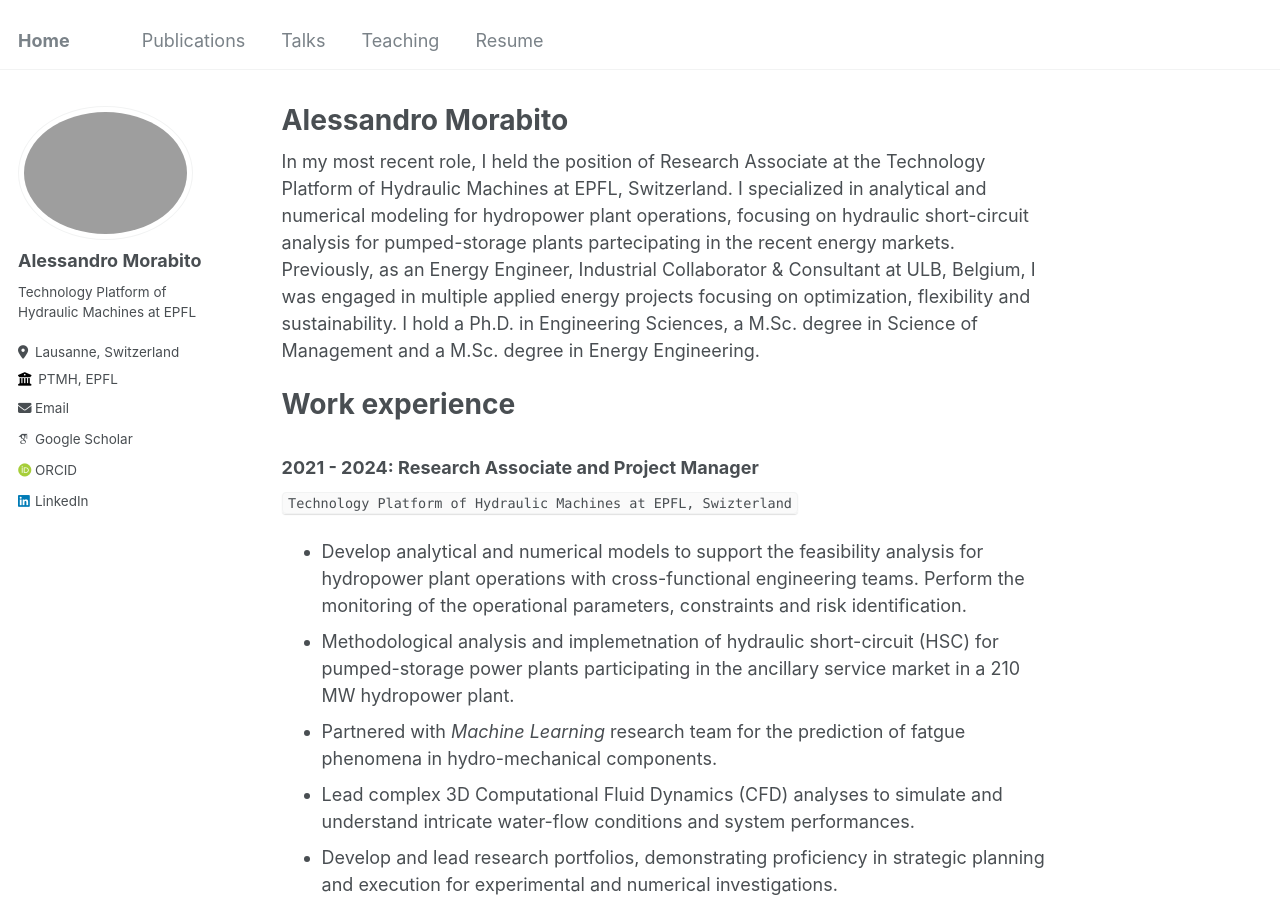
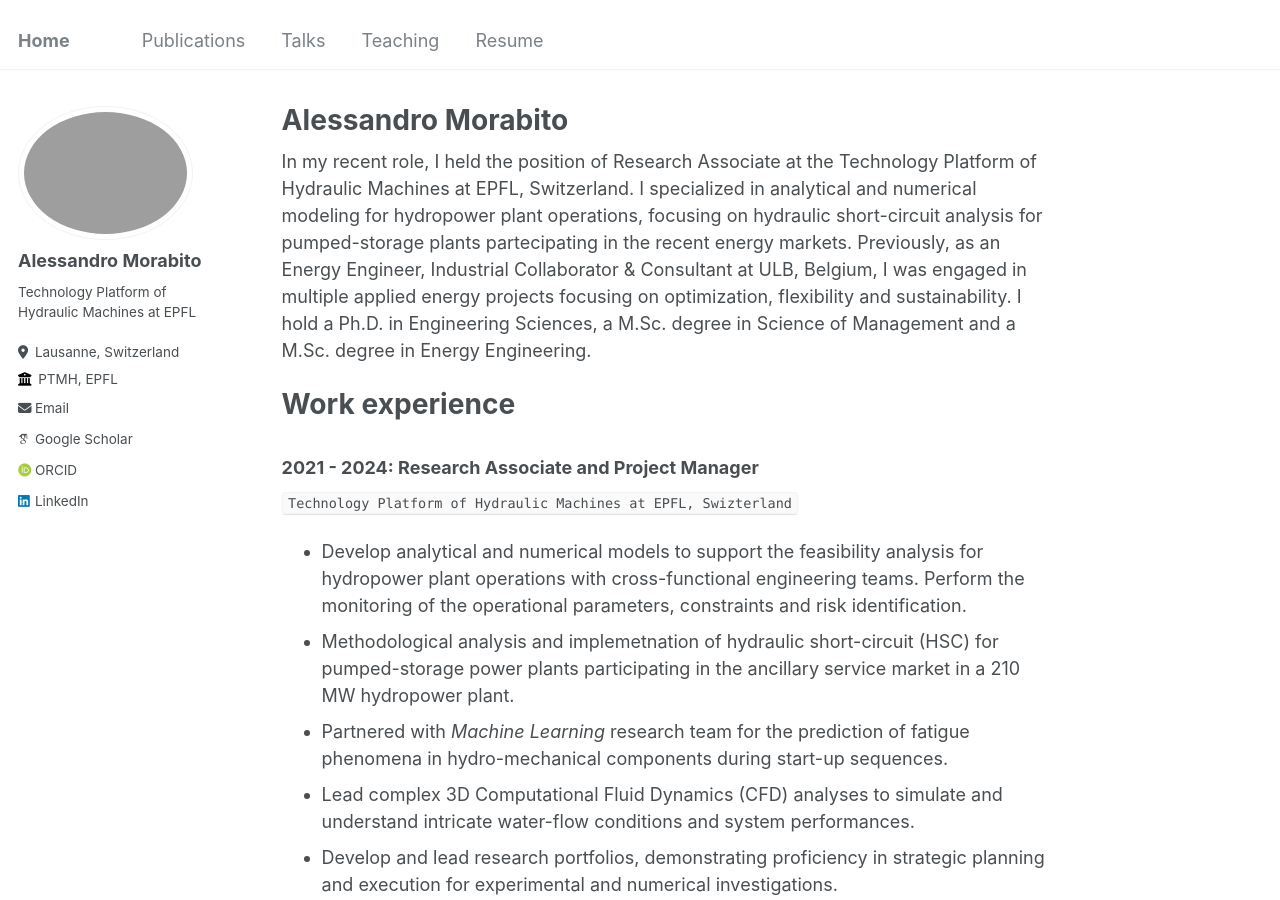
Before and after one commit to morabito-a/info, a Jekyll site: the page built from _pages/about.md, in a window 1280 px wide and 900 px high. Built offline with Jekyll 4.4.1, drawn with Linux system fonts in a browser that asks for light colours; some web fonts are replaced.

Commit message:
Update about.md

```diff
--- a/_pages/about.md
+++ b/_pages/about.md
@@ -8,7 +8,7 @@ redirect_from:
 ---
 {% include base_path %}
 
-In my most recent role, I held the position of Research Associate at the Technology Platform of Hydraulic Machines at EPFL, Switzerland. I specialized in analytical and numerical modeling for hydropower plant operations, focusing on hydraulic short-circuit analysis for pumped-storage plants partecipating in the recent energy markets. Previously, as an Energy Engineer, Industrial Collaborator & Consultant at ULB, Belgium, I was engaged in multiple applied energy projects focusing on optimization, flexibility and sustainability.
+In my recent role, I held the position of Research Associate at the Technology Platform of Hydraulic Machines at EPFL, Switzerland. I specialized in analytical and numerical modeling for hydropower plant operations, focusing on hydraulic short-circuit analysis for pumped-storage plants partecipating in the recent energy markets. Previously, as an Energy Engineer, Industrial Collaborator & Consultant at ULB, Belgium, I was engaged in multiple applied energy projects focusing on optimization, flexibility and sustainability.
 I hold a Ph.D. in Engineering Sciences, a M.Sc. degree in Science of Management and a M.Sc. degree in Energy Engineering.
 
 Work experience
@@ -17,7 +17,7 @@ Work experience
 `Technology Platform of Hydraulic Machines at EPFL, Swizterland`
   * Develop analytical and numerical models to support the feasibility analysis for hydropower plant operations with cross-functional engineering teams. Perform the monitoring of the operational parameters, constraints and risk identification.
   * Methodological analysis and implemetnation of hydraulic short-circuit (HSC) for pumped-storage power plants participating in the ancillary service market in a 210 MW hydropower plant.
-  * Partnered with _Machine Learning_ research team for the prediction of fatgue phenomena in hydro-mechanical components.
+  * Partnered with _Machine Learning_ research team for the prediction of fatigue phenomena in hydro-mechanical components during start-up sequences.
   * Lead complex 3D Computational Fluid Dynamics (CFD) analyses to simulate and understand intricate water-flow conditions and system performances.
   * Develop and lead research portfolios, demonstrating proficiency in strategic planning and execution for experimental and numerical investigations.
   * Redact reports, write scientific papers, and experience in applying for funding.
```
